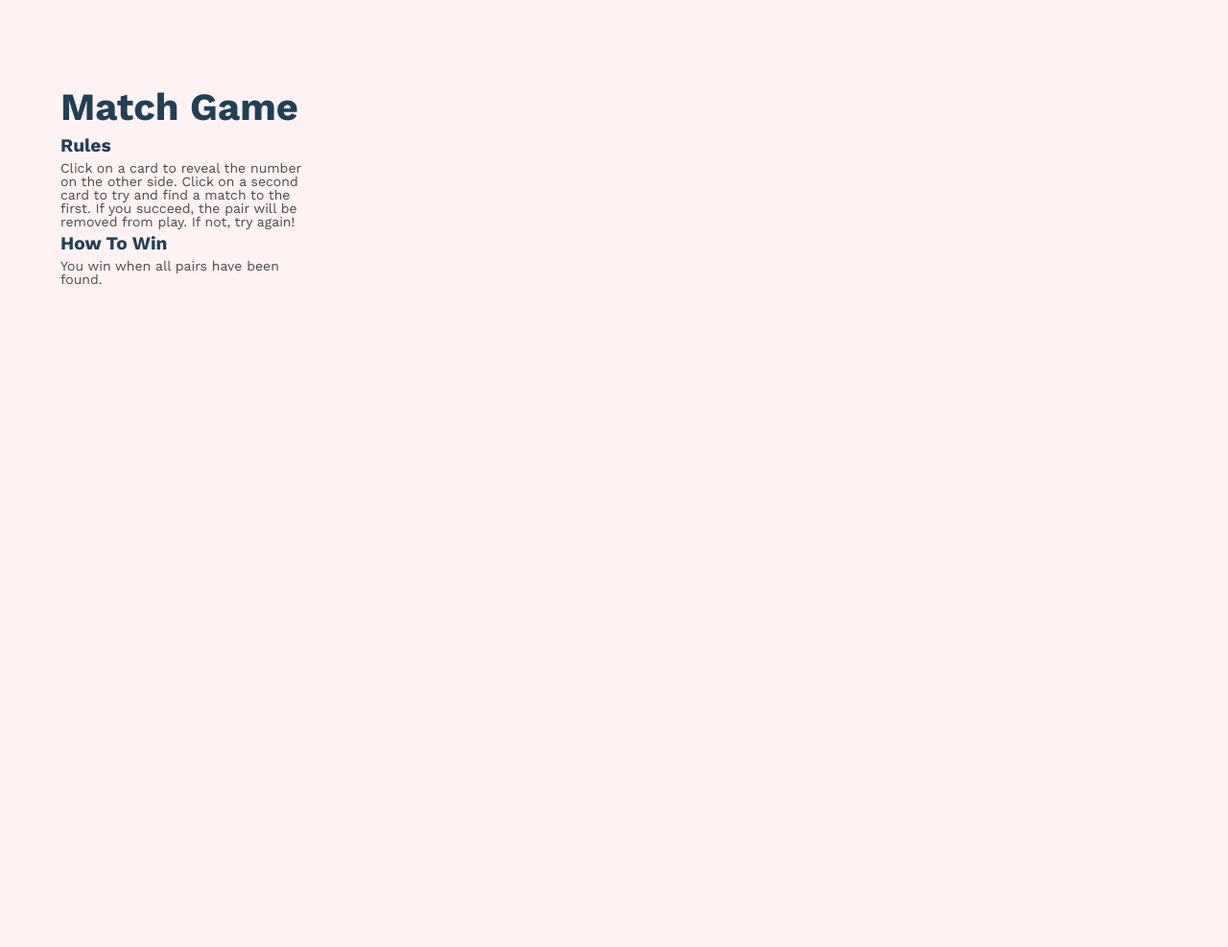
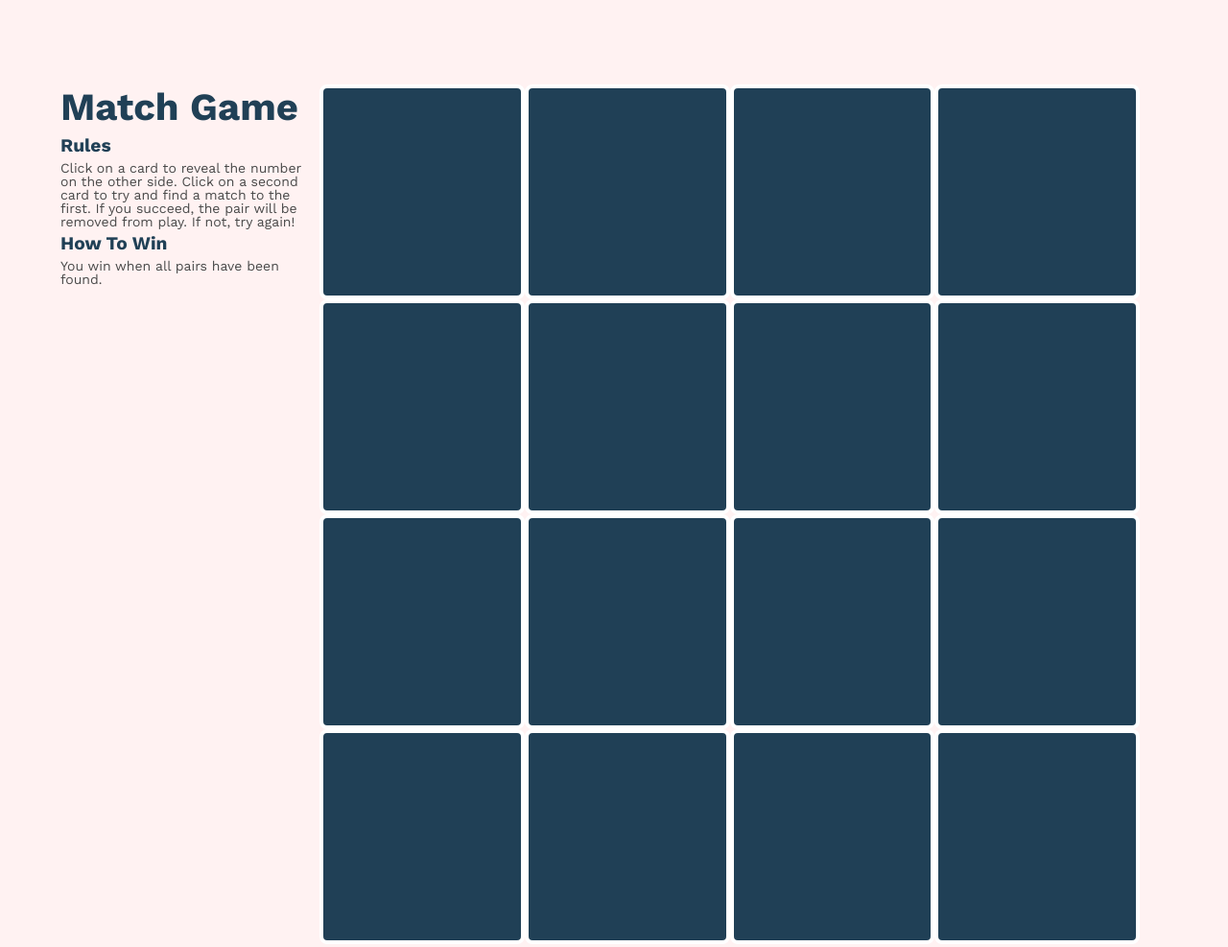
Before and after one commit to marilyndesesa/match-game, a plain HTML site: page index.html in a window 1280 px wide. Shown: the whole page at 96% size. Before the commit the page ends 800 px from the top, so only its background shows below. Drawn offline with nearby package versions, Linux system fonts and the light colour scheme.

Commit message:
added cards

```diff
--- a/index.html
+++ b/index.html
@@ -19,37 +19,53 @@
     </div>
     <div class="col-md-9 col-sm-12" id="game">
       <div class="row">
-        <div class="card col-xs-3">
+        <div class="card flex col-xs-3">
+          <span class="number flex"></span>
         </div>
-        <div class="card col-xs-3">
+        <div class="card flex col-xs-3">
+          <span class="number flex"></span>
         </div>
-        <div class="card col-xs-3">
+        <div class="card flex col-xs-3">
+          <span class="number flex"></span>
         </div>
-        <div class="card col-xs-3">
+        <div class="card flex col-xs-3">
+          <span class="number flex"></span>
         </div>
-        <div class="card col-xs-3">
+        <div class="card flex col-xs-3">
+          <span class="number flex"></span>
         </div>
-        <div class="card col-xs-3">
+        <div class="card flex col-xs-3">
+          <span class="number flex"></span>
         </div>
-        <div class="card col-xs-3">
+        <div class="card flex col-xs-3">
+          <span class="number flex"></span>
         </div>
-        <div class="card col-xs-3">
+        <div class="card flex col-xs-3">
+          <span class="number flex"></span>
         </div>
-        <div class="card col-xs-3">
+        <div class="card flex col-xs-3">
+          <span class="number flex"></span>
         </div>
-        <div class="card col-xs-3">
+        <div class="card flex col-xs-3">
+          <span class="number flex"></span>
         </div>
-        <div class="card col-xs-3">
+        <div class="card flex col-xs-3">
+          <span class="number flex"></span>
         </div>
-        <div class="card col-xs-3">
+        <div class="card flex col-xs-3">
+          <span class="number flex"></span>
         </div>
-        <div class="card col-xs-3">
+        <div class="card flex col-xs-3">
+          <span class="number flex"></span>
         </div>
-        <div class="card col-xs-3">
+        <div class="card flex col-xs-3">
+          <span class="number flex"></span>
         </div>
-        <div class="card col-xs-3">
+        <div class="card flex col-xs-3">
+          <span class="number flex"></span>
         </div>
-        <div class="card col-xs-3">
+        <div class="card flex col-xs-3">
+          <span class="number flex"></span>
         </div>
     </div>
   </div>
--- a/resources/css/style.css
+++ b/resources/css/style.css
@@ -2,9 +2,16 @@ body{
   font-size: 14px;
   background-color: rgb(255, 242, 242);
   font-family: "Work Sans", sans-serif;
-  margin: 5.5rem 3rem 0;
+  margin: 5.5rem 3rem;
 }
 
+.flex{
+  display: flex;
+  justify-content: center;
+  align-items: center;
+}
+
+/* basic styles for fonts */
 h1{
   font-weight: bold;
   font-size: 2.5rem;
@@ -22,3 +29,21 @@ h3{
 p{
   color: rgb(74, 74, 74)
 }
+
+/* cards */
+.card{
+  background-color: rgb(32, 64, 86);
+  border: 4px solid #fff;
+  border-radius: 8px;
+  height: 14rem;
+}
+
+.card:hover{
+  cursor: pointer;
+}
+
+.number{
+  font-weight: 900;
+  font-size: 8rem;
+  color: rgb(255, 255, 255);
+}
```
